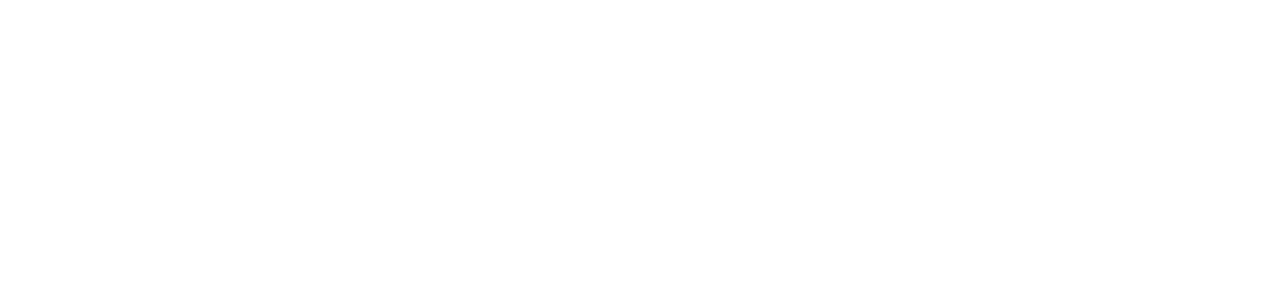
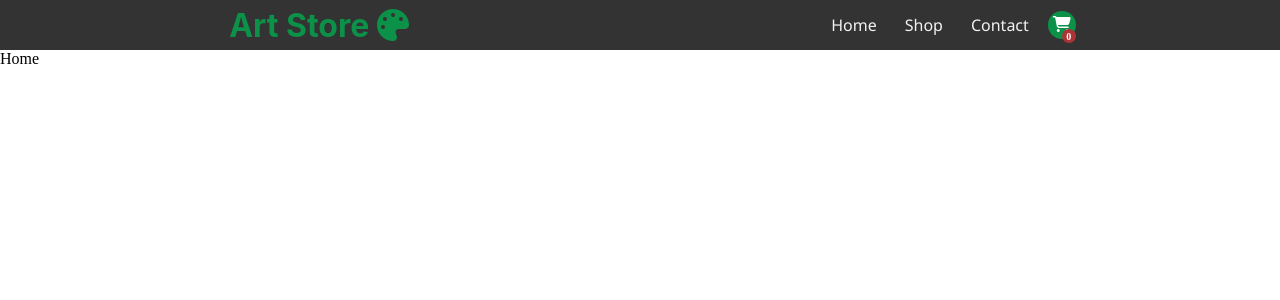
Before and after one commit to Osderos/shopping-cart, a React (Create React App) app: page / in a window 1280 px wide. Shown: the top 300 px of the page. Built offline with nearby package versions, Linux system fonts and the light colour scheme.

Commit message:
defining routes and finishing Navbar

```diff
--- a/package.json
+++ b/package.json
@@ -8,6 +8,7 @@
     "@testing-library/user-event": "^13.5.0",
     "react": "^17.0.2",
     "react-dom": "^17.0.2",
+    "react-router-dom": "^6.2.2",
     "react-scripts": "5.0.0",
     "web-vitals": "^2.1.4"
   },
--- a/public/index.html
+++ b/public/index.html
@@ -25,6 +25,7 @@
       Learn how to configure a non-root public URL by running `npm run build`.
     -->
     <title>React App</title>
+    <script src="https://kit.fontawesome.com/642dd17bed.js" crossorigin="anonymous"></script>
   </head>
   <body>
     <noscript>You need to enable JavaScript to run this app.</noscript>
--- a/src/App.js
+++ b/src/App.js
@@ -1,8 +1,26 @@
+import React, { useEffect } from "react";
+import { BrowserRouter as Router, Routes, Route } from "react-router-dom";
+import Navbar from "./components/Navbar";
+import Home from "./views/Home";
+import Shop from "./views/Shop";
+import Contact from "./views/Contact";
 
 function App() {
+  useEffect(() => {
+    document.body.style.margin = "0px";
+    document.body.style.padding = "0px";
+  }, []);
+
   return (
     <div className="App">
-
+      <Router>
+        <Navbar />
+        <Routes>
+          <Route path="/" exact element={<Home />} />
+          <Route path="/shop" exact element={<Shop />} />
+          <Route path="/contact" exact element={<Contact />} />
+        </Routes>
+      </Router>
     </div>
   );
 }
--- /dev/null
+++ b/src/components/Navbar.js
@@ -0,0 +1,49 @@
+import React, { useEffect } from "react";
+import { Link } from "react-router-dom";
+import "../styles/navbar.css";
+
+function Navbar() {
+  useEffect(() => {
+    console.log("Navbar component updates");
+    window.onscroll = function () {
+      myFunction();
+    };
+
+    let navbar = document.querySelector(".navBar");
+
+    let sticky = navbar.offsetTop;
+
+    function myFunction() {
+      if (window.pageYOffset >= sticky) {
+        navbar.classList.add("sticky");
+      } else {
+        navbar.classList.remove("sticky");
+      }
+    }
+  });
+
+  return (
+    <div className="header">
+      <div className="logo">
+        Art Store <i className="fa-solid fa-palette"></i>
+      </div>
+      <div className="navBar">
+        <li>
+          <Link to="/">Home</Link>
+        </li>
+        <li>
+          <Link to="/shop">Shop</Link>
+        </li>
+        <li>
+          <Link to="/contact">Contact</Link>
+        </li>
+        <div className="shoppingCart">
+        <i className="fa-solid fa-cart-shopping"></i>
+        <div className="itemsAmount">0</div>
+        </div>
+      </div>
+    </div>
+  );
+}
+
+export default Navbar;
--- /dev/null
+++ b/src/styles/home.css
@@ -0,0 +1,3 @@
+.home-container{
+    background-image: url('../images/homebg.jpeg');
+}
--- /dev/null
+++ b/src/styles/navbar.css
@@ -0,0 +1,85 @@
+.header{
+  display: flex;
+  justify-content: space-around;
+  align-items: center;
+  overflow: hidden;
+  background-color: #333;
+}
+
+.logo{
+  margin-left: 25px;
+  color: rgb(12, 145, 72);
+  font-family:-apple-system, BlinkMacSystemFont, 'Segoe UI', Roboto, Oxygen, Ubuntu, Cantarell, 'Open Sans', 'Helvetica Neue', sans-serif;
+  font-size: 32px;
+  font-weight: bold;
+}
+
+.navBar{
+    overflow: hidden;
+    background-color: #333;
+    display: flex;
+    justify-content: flex-end;
+    height: 50px;
+    align-items: center;
+}
+
+.navBar a{
+    float: right;
+    display: block;
+    color: #f2f2f2;
+    text-align: center;
+    padding: 14px;
+    text-decoration: none;
+    font-family: 'Segoe UI', Tahoma, Geneva, Verdana, sans-serif;
+    transition: all 0.4s ease-in-out;
+}
+
+.navBar a:hover{
+    background-color: rgb(12, 145, 72);
+    font-size: 18px;
+
+}
+
+li{
+    list-style-type: none;
+}
+
+.shoppingCart{
+  padding: 5px;
+  border-radius: 50%;
+  background-color: rgb(12, 145, 72);
+  margin-left:5px;
+  color: white;
+  position: relative;
+
+}
+
+.itemsAmount{
+  position: absolute;
+  font-size: 10px;
+  background-color: rgb(173, 52, 52);
+  padding:2px;
+  border-radius: 50%;
+  height: 10px;
+  width: 10px;
+  text-align: center;
+  bottom: -4px;
+  right: 0;
+  font-weight: bold;
+}
+/* Page content */
+.content {
+    padding: 16px;
+  }
+
+  /* The sticky class is added to the navbar with JS when it reaches its scroll position */
+  .sticky {
+    position: fixed;
+    top: 0;
+    width: 100%;
+  }
+
+  /* Add some top padding to the page content to prevent sudden quick movement (as the navigation bar gets a new position at the top of the page (position:fixed and top:0) */
+.sticky + .content {
+    padding-top: 60px;
+  }
--- /dev/null
+++ b/src/views/Contact.js
@@ -0,0 +1,9 @@
+import React from 'react'
+
+function Contact() {
+  return (
+    <div>Contact</div>
+  )
+}
+
+export default Contact
--- /dev/null
+++ b/src/views/Home.js
@@ -0,0 +1,9 @@
+import React from 'react'
+
+function Home() {
+  return (
+    <div className='home-container'>Home</div>
+  )
+}
+
+export default Home
--- /dev/null
+++ b/src/views/Shop.js
@@ -0,0 +1,9 @@
+import React from 'react'
+
+function Shop() {
+  return (
+    <div>Shop</div>
+  )
+}
+
+export default Shop
```
Also changed, not shown: src/images/homebg.jpeg (added), 1 other file (tests, documents, lock files or other folders).
